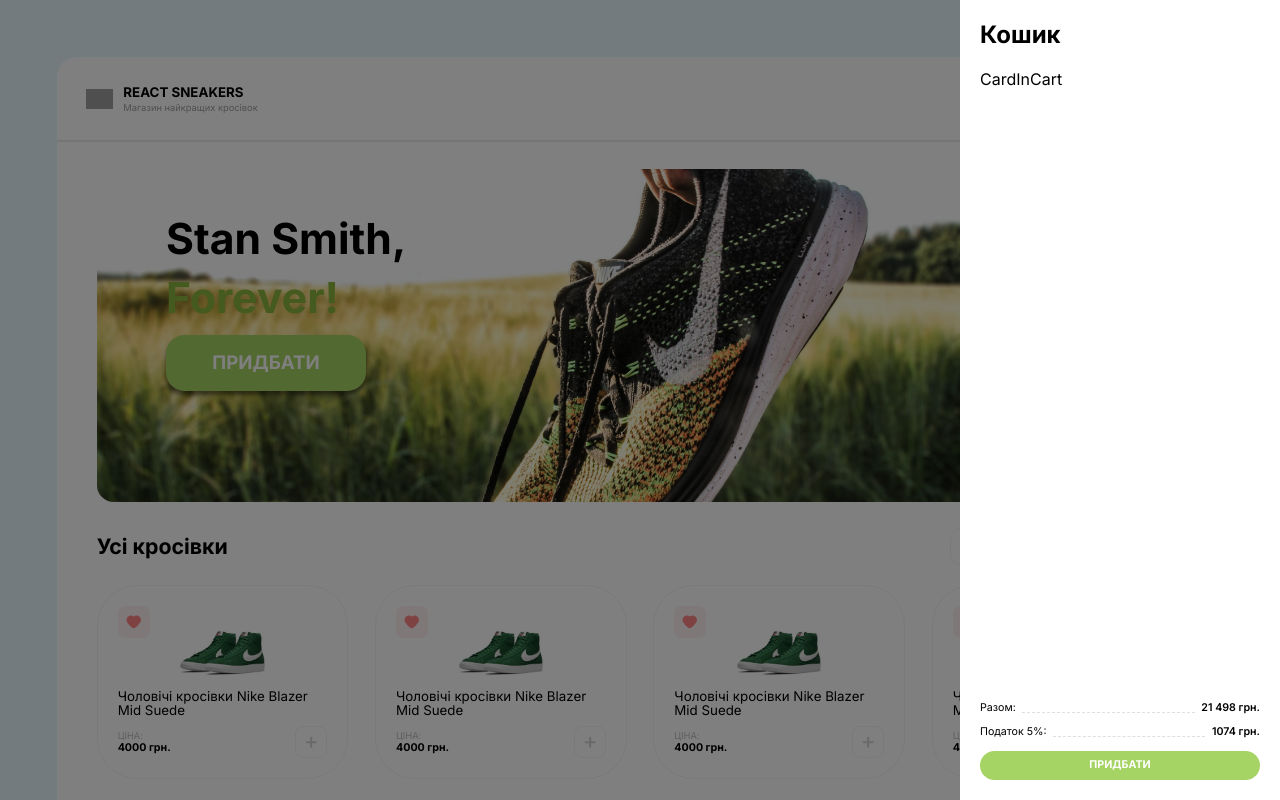
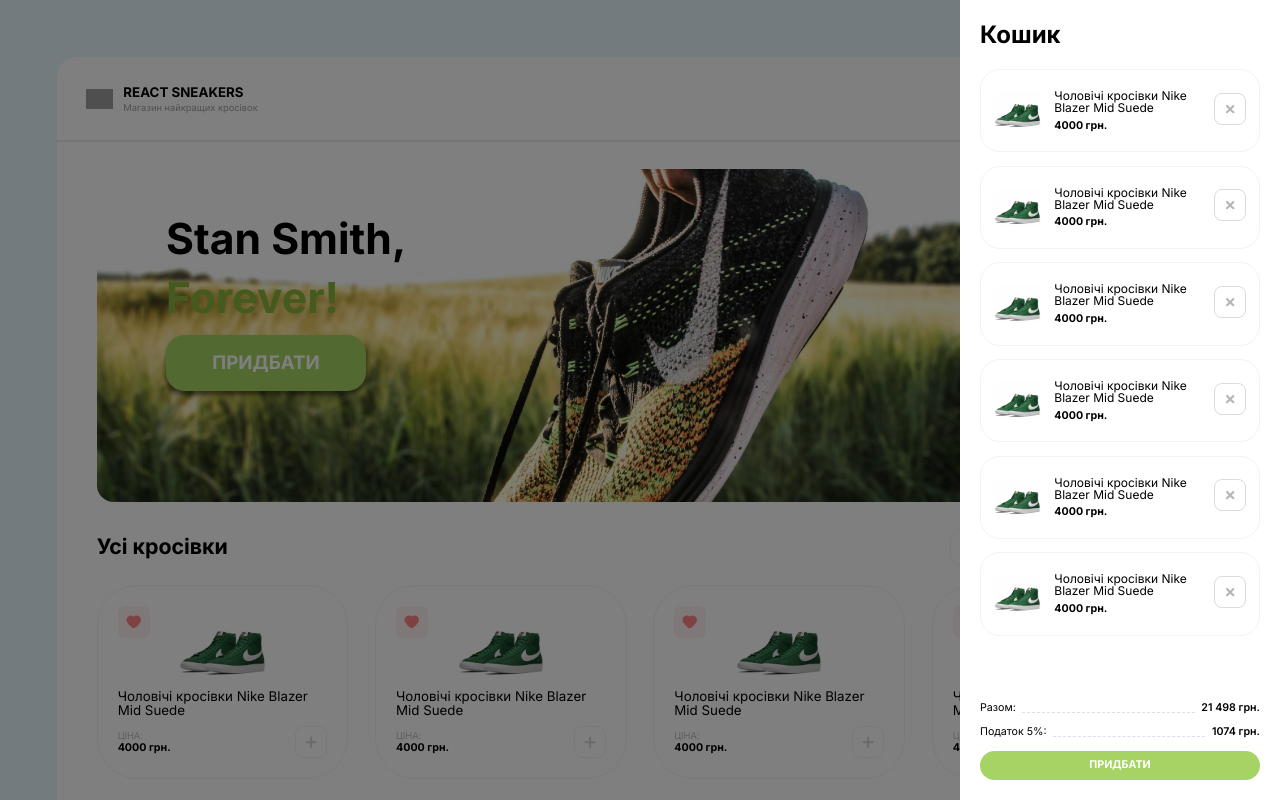
Before and after one commit to valeriy-developer/react-sneakers, a React (Create React App) app: page / in a window 1280 px wide. Shown: the top 800 px of the page. Built offline with nearby package versions, Linux system fonts and the light colour scheme; grey boxes are pictures that could not be loaded.

Commit message:
feature: complete popup cart

```diff
--- a/src/components/CardInCart.jsx
+++ b/src/components/CardInCart.jsx
@@ -1,7 +1,84 @@
 import React from "react";
+import IconsRemoveFromCart from "../icons/IconsRemoveFromCart";
+import cardImg from "../images/3.jpg";
 
 const CardInCart = () => {
-  return <div>CardInCart</div>;
+  return (
+    <>
+      <li className='horizontal-card'>
+        <img className='horizontal-card__img' src={cardImg} alt='Sneakers' />
+        <div className='horizontal-card__text-wrapper'>
+          <p className='horizontal-card__name'>
+            Чоловічі кросівки Nike Blazer Mid Suede
+          </p>
+          <p className='horizontal-card__price'>4000 грн.</p>
+        </div>
+        <div className='horizontal-card__icon-wrapper'>
+          <IconsRemoveFromCart />
+        </div>
+      </li>
+      <li className='horizontal-card'>
+        <img className='horizontal-card__img' src={cardImg} alt='Sneakers' />
+        <div className='horizontal-card__text-wrapper'>
+          <p className='horizontal-card__name'>
+            Чоловічі кросівки Nike Blazer Mid Suede
+          </p>
+          <p className='horizontal-card__price'>4000 грн.</p>
+        </div>
+        <div className='horizontal-card__icon-wrapper'>
+          <IconsRemoveFromCart />
+        </div>
+      </li>
+      <li className='horizontal-card'>
+        <img className='horizontal-card__img' src={cardImg} alt='Sneakers' />
+        <div className='horizontal-card__text-wrapper'>
+          <p className='horizontal-card__name'>
+            Чоловічі кросівки Nike Blazer Mid Suede
+          </p>
+          <p className='horizontal-card__price'>4000 грн.</p>
+        </div>
+        <div className='horizontal-card__icon-wrapper'>
+          <IconsRemoveFromCart />
+        </div>
+      </li>
+      <li className='horizontal-card'>
+        <img className='horizontal-card__img' src={cardImg} alt='Sneakers' />
+        <div className='horizontal-card__text-wrapper'>
+          <p className='horizontal-card__name'>
+            Чоловічі кросівки Nike Blazer Mid Suede
+          </p>
+          <p className='horizontal-card__price'>4000 грн.</p>
+        </div>
+        <div className='horizontal-card__icon-wrapper'>
+          <IconsRemoveFromCart />
+        </div>
+      </li>
+      <li className='horizontal-card'>
+        <img className='horizontal-card__img' src={cardImg} alt='Sneakers' />
+        <div className='horizontal-card__text-wrapper'>
+          <p className='horizontal-card__name'>
+            Чоловічі кросівки Nike Blazer Mid Suede
+          </p>
+          <p className='horizontal-card__price'>4000 грн.</p>
+        </div>
+        <div className='horizontal-card__icon-wrapper'>
+          <IconsRemoveFromCart />
+        </div>
+      </li>
+      <li className='horizontal-card'>
+        <img className='horizontal-card__img' src={cardImg} alt='Sneakers' />
+        <div className='horizontal-card__text-wrapper'>
+          <p className='horizontal-card__name'>
+            Чоловічі кросівки Nike Blazer Mid Suede
+          </p>
+          <p className='horizontal-card__price'>4000 грн.</p>
+        </div>
+        <div className='horizontal-card__icon-wrapper'>
+          <IconsRemoveFromCart />
+        </div>
+      </li>
+    </>
+  );
 };
 
 export default CardInCart;
--- a/src/components/Popup.jsx
+++ b/src/components/Popup.jsx
@@ -9,9 +9,9 @@
       <div className='popup__wrapper'>
         <div className='popup__top-block'>
           <h2 className='popup__title'>Кошик</h2>
-          <div className='popup__card-wrapper'>
+          <ul className='popup__card-list'>
             <CardInCart />
-          </div>
+          </ul>
         </div>
         <div className='popup__bottom-block'>
           <div className='popup__text-wrapper'>
--- /dev/null
+++ b/src/icons/IconsRemoveFromCart.jsx
@@ -0,0 +1,28 @@
+import React from "react";
+
+const IconsRemoveFromCart = () => {
+  return (
+    <svg
+      width='32'
+      height='32'
+      viewBox='0 0 32 32'
+      fill='none'
+      xmlns='http://www.w3.org/2000/svg'>
+      <rect
+        x='0.5'
+        y='0.5'
+        width='31'
+        height='31'
+        rx='7.5'
+        fill='white'
+        stroke='#DBDBDB'
+      />
+      <path
+        d='M20.0799 18.6155L17.6311 16.1667L20.0798 13.718C21.0241 12.7738 19.5596 11.3093 18.6154 12.2536L16.1667 14.7023L13.7179 12.2535C12.7738 11.3095 11.3095 12.7738 12.2535 13.7179L14.7023 16.1667L12.2536 18.6154C11.3093 19.5596 12.7738 21.0241 13.718 20.0798L16.1667 17.6311L18.6155 20.0799C19.5597 21.0241 21.0241 19.5597 20.0799 18.6155Z'
+        fill='#B5B5B5'
+      />
+    </svg>
+  );
+};
+
+export default IconsRemoveFromCart;
--- a/src/styles/components/all.scss
+++ b/src/styles/components/all.scss
@@ -2,3 +2,4 @@
 @import "./button.scss";
 @import "./card.scss";
 @import "./popup.scss";
+@import "./horizontal-card.scss";
--- /dev/null
+++ b/src/styles/components/horizontal-card.scss
@@ -0,0 +1,33 @@
+.horizontal-card {
+  position: relative;
+  display: flex;
+  justify-content: center;
+  align-items: center;
+  border: 1px solid #f3f3f3;
+  border-radius: 20px;
+  column-gap: vw(20);
+  padding: vw(30) vw(20);
+}
+
+.horizontal-card__img {
+  width: vw(70);
+  height: 100%;
+}
+
+.horizontal-card__text-wrapper {
+  display: flex;
+  flex-direction: column;
+  row-gap: vw(10);
+}
+
+.horizontal-card__name {
+  font-weight: 400;
+  font-size: vw(18);
+  line-height: 100%;
+}
+
+.horizontal-card__price {
+  font-weight: 700;
+  font-size: vw(16);
+  line-height: 100%;
+}
--- a/src/styles/components/popup.scss
+++ b/src/styles/components/popup.scss
@@ -18,6 +18,7 @@
 
 .popup__wrapper {
   position: absolute;
+  overflow: auto;
   display: flex;
   justify-content: space-between;
   flex-direction: column;
@@ -29,8 +30,13 @@
   padding: vw(30);
 }
 
-.popup__card-wrapper {
+.popup__card-list {
   margin-top: vw(30);
+  margin-bottom: vw(30);
+  width: 100%;
+  display: flex;
+  flex-direction: column;
+  row-gap: vw(20);
 }
 
 .popup__bottom-block {
--- a/src/styles/reset.scss
+++ b/src/styles/reset.scss
@@ -1,11 +1,84 @@
-html, body, div, span, applet, object, iframe, h1, h2, h3, h4, h5,
-h6, p, blockquote, pre, a, abbr, acronym, address, big,
-cite, code, del, dfn, em, img, ins, kbd, q, s, samp, small,
-strike, strong, sub, sup, tt, var, b, u, i, center, dl, dt,
-dd, ol, ul, li, fieldset, form, label, legend, table, caption,
-tbody, tfoot, thead, tr, th, td, article, aside, canvas, details,
-embed, figure, figcaption, footer, header, hgroup, menu, nav,
-output, ruby, section, summary, time, mark, audio, video {
+html,
+body,
+div,
+span,
+applet,
+object,
+iframe,
+h1,
+h2,
+h3,
+h4,
+h5,
+h6,
+p,
+blockquote,
+pre,
+a,
+abbr,
+acronym,
+address,
+big,
+cite,
+code,
+del,
+dfn,
+em,
+img,
+ins,
+kbd,
+q,
+s,
+samp,
+small,
+strike,
+strong,
+sub,
+sup,
+tt,
+var,
+b,
+u,
+i,
+center,
+dl,
+dt,
+dd,
+ol,
+ul,
+li,
+fieldset,
+form,
+label,
+legend,
+table,
+caption,
+tbody,
+tfoot,
+thead,
+tr,
+th,
+td,
+article,
+aside,
+canvas,
+details,
+embed,
+figure,
+figcaption,
+footer,
+header,
+hgroup,
+menu,
+nav,
+output,
+ruby,
+section,
+summary,
+time,
+mark,
+audio,
+video {
   margin: 0;
   padding: 0;
   border: 0;
@@ -17,22 +90,24 @@
   -webkit-text-size-adjust: 100%;
 }
 
-img, fieldset, a img {
+img,
+fieldset,
+a img {
   border: none;
 }
 
-input[type=text],
-input[type=email],
-input[type=tel],
+input[type="text"],
+input[type="email"],
+input[type="tel"],
 textarea {
   -webkit-appearance: none;
 }
 
-input[type=submit],
+input[type="submit"],
 button {
   cursor: pointer;
 }
-input[type=submit]::-moz-focus-inner,
+input[type="submit"]::-moz-focus-inner,
 button::-moz-focus-inner {
   padding: 0;
   border: 0;
@@ -42,18 +117,32 @@
   overflow: auto;
 }
 
-input, button {
+input,
+button {
   margin: 0;
   padding: 0;
   border: 0;
 }
 
-div, input, textarea, select, button,
-h1, h2, h3, h4, h5, h6, a, span, a:focus {
+div,
+input,
+textarea,
+select,
+button,
+h1,
+h2,
+h3,
+h4,
+h5,
+h6,
+a,
+span,
+a:focus {
   outline: none;
 }
 
-ul, ol {
+ul,
+ol {
   list-style-type: none;
 }
 
@@ -67,7 +156,9 @@
   box-sizing: border-box;
 }
 
-*, *:before, *:after {
+*,
+*:before,
+*:after {
   box-sizing: inherit;
 }
 
```
